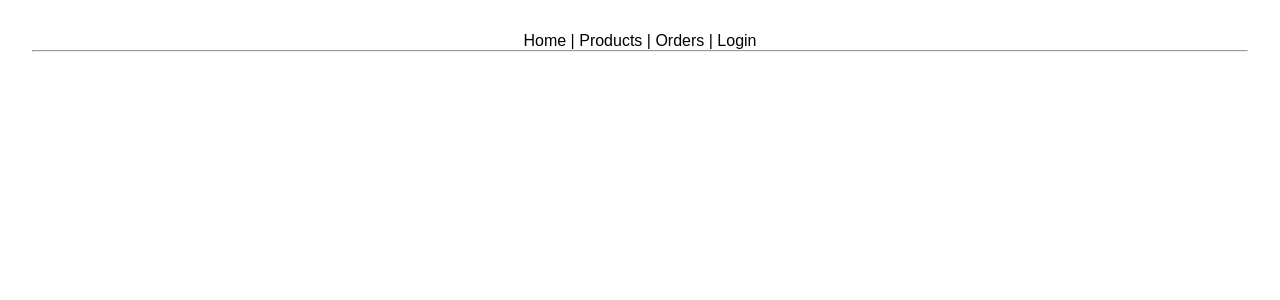
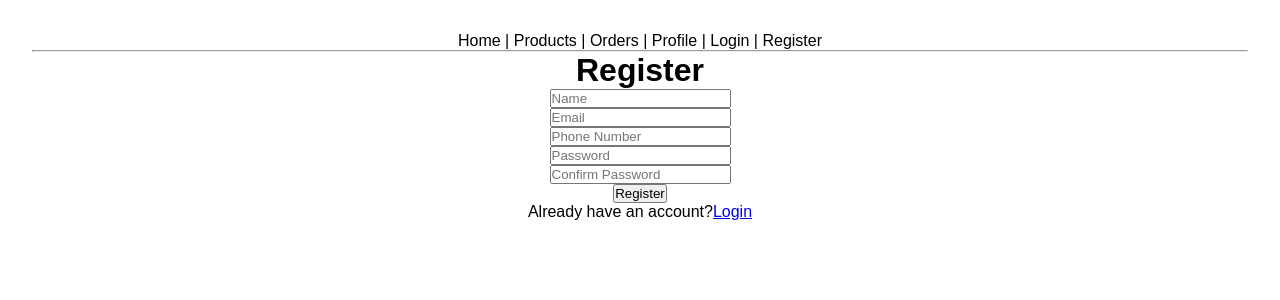
Before and after one commit to naveendp2805/Ecommerce-Frontend, a React (Vite) app: page /register in a window 1280 px wide. Shown: the top 300 px of the page. Built offline with nearby package versions, Linux system fonts and the light colour scheme; no server answers.

Commit message:
feat(auth): added registration page with auto login support

```diff
--- a/src/components/common/Navbar.jsx
+++ b/src/components/common/Navbar.jsx
@@ -26,8 +26,14 @@ function Navbar() {
 
             <Link to="/orders" style={{textDecoration: "none", color: "inherit"}} >Orders</Link>{" | "}
 
+            <Link to="/profile" style={{textDecoration: "none", color: "inherit"}} >Profile</Link>{" | "}
+
             {!isAuthenticated ? (
-                <Link to="/login" style={{textDecoration: "none", color: "inherit"}} >Login</Link>
+                <>
+                    <Link to="/login" style={{textDecoration: "none", color: "inherit"}} >Login</Link>{" | "}
+
+                    <Link to="/register" style={{textDecoration: "none", color: "inherit"}} >Register</Link>
+                </>
             ) : (
                 <button onClick={() => handleLogout(setIsAuthenticated, navigate)}>
                     Logout
--- a/src/pages/Login.jsx
+++ b/src/pages/Login.jsx
@@ -1,6 +1,6 @@
 import { useState, useContext } from "react";
 import { login } from "../services/authService";
-import { useNavigate } from "react-router-dom";
+import { Link, useNavigate } from "react-router-dom";
 import { AuthContext } from "../context/AuthContext";
 
 function Login() {
@@ -13,8 +13,15 @@ function Login() {
 
     const [password, setPassword] = useState("");
 
-    const handleLogin = async () => {
+    const [loading, setLoading] = useState(false);
+
+    const handleLogin = async (e) => {
         try {
+
+            e.preventDefault();
+
+            setLoading(true);
+
             const data = await login(email, password);
 
             localStorage.setItem("accessToken", data.accessToken);
@@ -27,6 +34,13 @@ function Login() {
             console.log(data);
         } catch(error) {
             console.error(error);
+
+            alert(
+                error.response?.data?.message ||
+                "Invalid email or password"
+            );
+        } finally {
+            setLoading(false);
         }
     };
 
@@ -35,11 +49,14 @@ function Login() {
 
             <h1>Login</h1>
 
+            <form onSubmit={handleLogin} >
                 <input type="email"
                         placeholder="Enter Email"
                         value={email}
                         onChange={(e) => setEmail(e.target.value)}
                 />
+
+                <br />
 
                 <input type="password"
                         placeholder="Enter Password"
@@ -47,9 +64,21 @@ function Login() {
                         onChange={(e) => setPassword(e.target.value)}
                 />
 
-            <button onClick={handleLogin}>
-                Login
+                <br />
+
+                <button type="submit" disabled={loading} >
+                    {loading ? "Loggin in..." : "Login" }
                 </button>
+
+            </form>
+
+            <p>
+                New User?
+
+                <Link to="/register">
+                    Register
+                </Link>
+            </p>
 
         </div>
     );
--- a/src/pages/Register.jsx
+++ b/src/pages/Register.jsx
@@ -0,0 +1,161 @@
+import { useContext, useState } from "react";
+import { register, login } from "../services/authService";
+import { Link, useNavigate } from "react-router-dom";
+import { AuthContext } from "../context/AuthContext";
+
+function Register() {
+
+    const navigate = useNavigate();
+
+    const { setIsAuthenticated } = useContext(AuthContext);
+
+    const [formData, setFormData] = useState({
+        name: "",
+        email: "",
+        password: "",
+        confirmPassword: "",
+        phoneNumber: ""
+    });
+
+    const [loading, setLoading] = useState(false);
+
+    const handleChange = (e) => {
+        setFormData({
+            ...formData,
+            [e.target.name]: e.target.value
+        });
+    };
+
+    const handleSubmit = async (e) => {
+
+        e.preventDefault();
+
+        if(formData.password !== formData.confirmPassword) {
+            alert("Password do not match");
+
+            return;
+        }
+
+        try {
+
+            setLoading(true);
+
+            await register({name: formData.name, email: formData.email, password: formData.password, phoneNumber: formData.phoneNumber});
+
+            const loginResponse = await login(formData.email, formData.password);
+
+            localStorage.setItem("accessToken", loginResponse.accessToken);
+            localStorage.setItem("refreshToken", loginResponse.refreshToken);
+
+            setIsAuthenticated(true);
+
+            alert("Registration Successful");
+
+            navigate("/products");
+
+        } catch(error) {
+
+            console.error(error);
+
+            alert(
+                error.response?.data?.message ||
+                "Registration Failed"
+            );
+
+        } finally {
+
+            setLoading(false);
+        }
+    };
+
+    return (
+
+        <div>
+
+            <h1>Register</h1>
+
+            <form onSubmit={handleSubmit}>
+
+                <input
+                    type="text"
+                    name="name"
+                    placeholder="Name"
+                    value={formData.name}
+                    onChange={handleChange}
+                    required
+                />
+
+                <br />
+
+                <input
+                    type="email"
+                    name="email"
+                    placeholder="Email"
+                    value={formData.email}
+                    onChange={handleChange}
+                    required
+                />
+
+                <br />
+
+                <input
+                    type="text"
+                    name="phoneNumber"
+                    placeholder="Phone Number"
+                    value={formData.phoneNumber}
+                    onChange={handleChange}
+                    required
+                />
+
+                <br />
+
+                <input
+                    type="password"
+                    name="password"
+                    placeholder="Password"
+                    value={formData.password}
+                    onChange={handleChange}
+                    required
+                />
+
+                <br />
+
+                <input
+                    type="password"
+                    name="confirmPassword"
+                    placeholder="Confirm Password"
+                    value={
+                        formData.confirmPassword
+                    }
+                    onChange={handleChange}
+                    required
+                />
+
+                <br />
+
+                <button
+                    type="submit"
+                    disabled={loading}
+                >
+                    {
+                        loading
+                            ? "Registering..."
+                            : "Register"
+                    }
+                </button>
+
+            </form>
+
+            <p>
+                Already have an account?
+
+                <Link to="/login">
+                    Login
+                </Link>
+            </p>
+
+        </div>
+    );
+}
+
+export default Register;
--- /dev/null
+++ b/src/pages/UserProfile.jsx
@@ -0,0 +1,165 @@
+import { useEffect, useState } from "react";
+import { deleteProfileImage, getProfile, updateProfile, uploadProfileImage } from "../services/userProfileService";
+
+
+function UserProfile() {
+
+    const [profile, setProfile] = useState(null);
+
+    const [loading, setLoading] = useState(true);
+
+    useEffect(() => {
+        loadProfile();
+    }, []);
+
+    const loadProfile = async () => {
+        try {
+            const data = await getProfile();
+
+            setProfile(data);
+        } catch(error) {
+            console.error(error);
+        } finally {
+            setLoading(false);
+        }
+    };
+
+    const handleChange = (e) => {
+
+        setProfile({
+            ...profile,
+            [e.target.name]: e.target.value
+        });
+    };
+
+    const handleUpdate = async () => {
+        try {
+            const updatedProfile = await updateProfile({
+                name: profile.name,
+                phoneNumber: profile.phoneNumber,
+                dateOfBirth: profile.dateOfBirth,
+                gender: profile.gender,
+                bio: profile.bio
+            });
+
+            setProfile(updatedProfile);
+
+            alert("Profile updated successfully");
+        } catch(error) {
+            console.error(error);
+        }
+    };
+
+    const handleImageUpload = async (e) => {
+
+        const file = e.target.files[0];
+
+        if(!file) return;
+
+        try {
+            const updatedProfile = await uploadProfileImage(file);
+
+            setProfile(updatedProfile);
+        } catch(error) {
+            console.error(error);
+        }
+    };
+
+    const handleDeleteImage = async () => {
+        try {
+            await deleteProfileImage();
+
+            await loadProfile();
+        } catch(error) {
+            console.error(error);
+        }
+    };
+
+    if(loading) return <h2>Loading...</h2>;
+
+    if(!profile) return <h2>Profile not found</h2>;
+
+    return (
+        <div>
+
+            <h1>My Profile</h1>
+
+            {profile?.profileImageUrl && (<img src={profile.profileImageUrl} alt="Profile" width="150" /> )}
+
+            <br />
+
+            <input type="file" onChange={handleImageUpload} />
+
+            <button onClick={handleDeleteImage} >
+                Delete Image
+            </button>
+
+            <hr />
+
+            <input
+                name="name"
+                value={profile.name || ""}
+                onChange={handleChange}
+                placeholder="Name"
+            />
+
+            <input
+                name="phoneNumber"
+                value={
+                    profile.phoneNumber || ""
+                }
+                onChange={handleChange}
+                placeholder="Phone Number"
+            />
+
+            <input
+                type="date"
+                name="dateOfBirth"
+                value={
+                    profile.dateOfBirth || ""
+                }
+                onChange={handleChange}
+            />
+
+            <select
+                name="gender"
+                value={
+                    profile.gender || ""
+                }
+                onChange={handleChange}
+            >
+                <option value="">
+                    Select Gender
+                </option>
+
+                <option value="MALE">
+                    MALE
+                </option>
+
+                <option value="FEMALE">
+                    FEMALE
+                </option>
+
+                <option value="OTHER" >
+                    OTHERS
+                </option>
+            </select>
+
+            <textarea
+                name="bio"
+                value={profile.bio || ""}
+                onChange={handleChange}
+                placeholder="Bio"
+            />
+
+            <button
+                onClick={handleUpdate}
+            >
+                Save Profile
+            </button>
+
+        </div>
+    );
+}
+
+export default UserProfile;
--- a/src/routes/AppRoutes.jsx
+++ b/src/routes/AppRoutes.jsx
@@ -8,6 +8,8 @@ import Cart from "../pages/Cart";
 import Checkout from "../pages/Checkout";
 import Order from "../pages/Order";
 import PaymentSuccess from "../pages/PaymentSuccess";
+import UserProfile from "../pages/UserProfile";
+import Register from "../pages/Register";
 
 function AppRoutes() {
 
@@ -45,6 +47,13 @@ function AppRoutes() {
                 </ProtectedRoute>
             }
             />
+            <Route path="/profile" element={
+                <ProtectedRoute>
+                    <UserProfile />
+                </ProtectedRoute>
+            }
+            />
+            <Route path="/register" element={<Register />} />
             <Route path="/login" element={<Login />} />
         </Routes>
     );
--- a/src/services/authService.jsx
+++ b/src/services/authService.jsx
@@ -1,5 +1,10 @@
 import axios from "axios";
 import api from "../api/axios";
+
+export const register = async (registerData) => {
+    const response = await api.post(`/api/auth/register`, registerData);
+    return response.data;
+};
 
 export const login = async (email, password) => {
     const response = await api.post(`/api/auth/login`, {email, password});
--- /dev/null
+++ b/src/services/userProfileService.jsx
@@ -0,0 +1,32 @@
+import api from "../api/axios";
+
+export const getProfile = async () => {
+    const response = await api.get(`/api/profile`);
+    return response.data;
+};
+
+export const updateProfile = async (profileData) => {
+    const response = await api.put(`/api/profile`, profileData);
+    return response.data;
+};
+
+export const uploadProfileImage = async (file) => {
+
+    const formData = new FormData();
+
+    formData.append("image", file);
+
+    const response = await api.post(`/api/profile/image`,
+        formData,
+        {
+            headers: {"Content-Type": "multipart/form-data"}
+        }
+    );
+
+    return response.data;
+};
+
+export const deleteProfileImage = async () => {
+    const response = await api.delete(`/api/profile/image`);
+    return response.data;
+};
```
Lines whose indentation alone changed are shown as unchanged.
